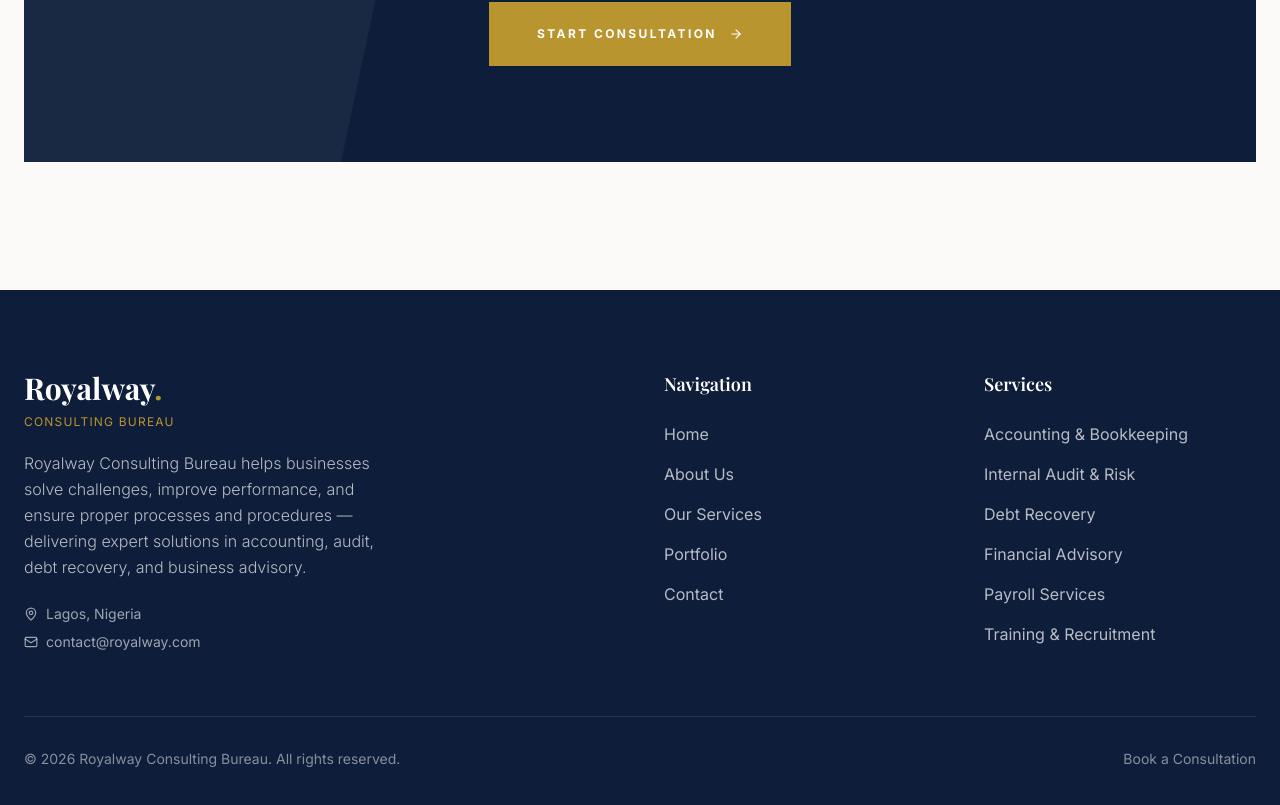
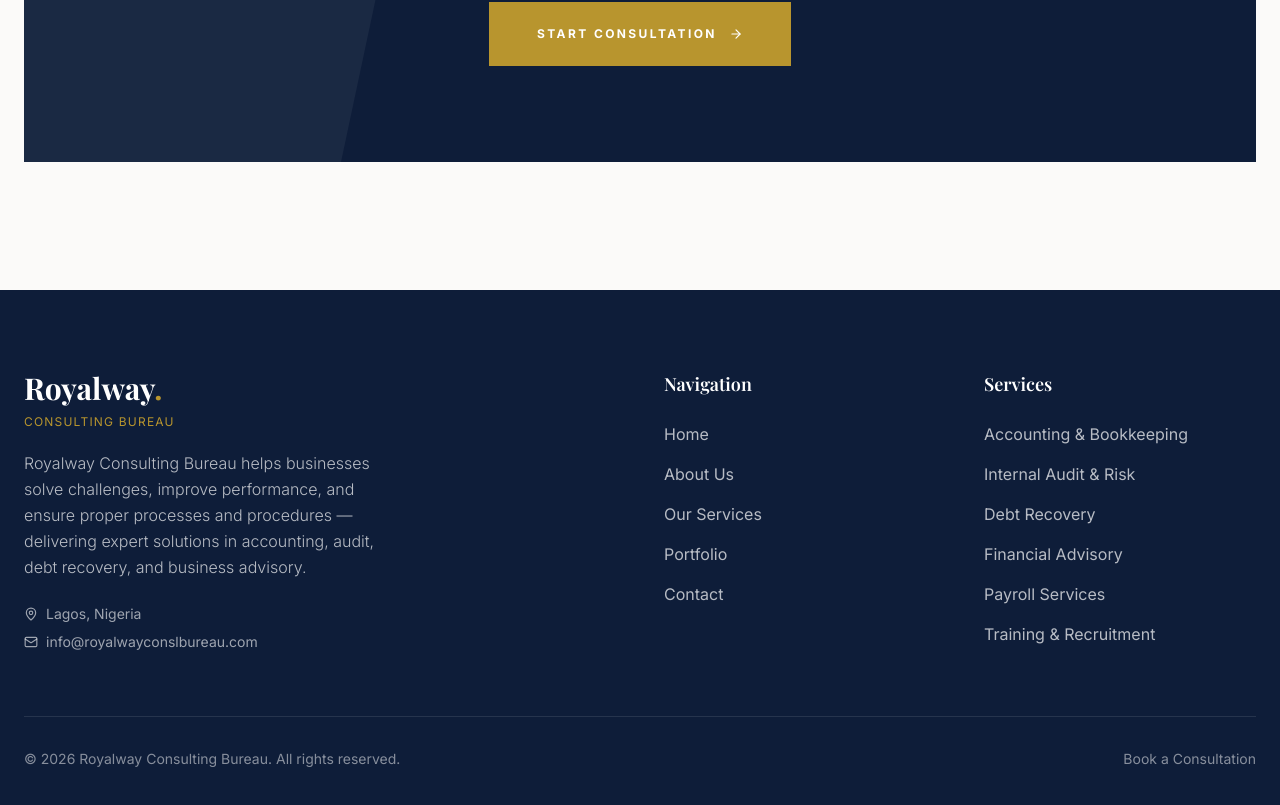
Before and after one commit to BremaBoy/royalwayconslbureau, a React (Vite) app: page / in a window 1280 px wide. Shown: the part 5416-6221 px from the top of the page. Built offline with nearby package versions, Linux system fonts and the light colour scheme; a web font is replaced by a local one.

Commit message:
feat: implement Footer component and Contact page with consultation request form, and update site favicon

```diff
--- a/index.html
+++ b/index.html
@@ -4,7 +4,7 @@
     <meta charset="UTF-8" />
     <meta name="viewport" content="width=device-width, initial-scale=1.0, maximum-scale=1" />
     <title>Royalway Consulting Bureau</title>
-    <link rel="icon" type="image/svg+xml" href="/favicon.svg" />
+    <link rel="icon" type="image/png" href="/favicon.png" />
     <link rel="preconnect" href="https://fonts.googleapis.com">
     <link rel="preconnect" href="https://fonts.gstatic.com" crossorigin>
     <link href="https://fonts.googleapis.com/css2?family=Inter:wght@400;500;600;700&display=swap" rel="stylesheet">
--- a/src/components/layout/Footer.tsx
+++ b/src/components/layout/Footer.tsx
@@ -21,8 +21,8 @@ export function Footer() {
               </div>
               <div className="flex items-center gap-2">
                 <Mail size={14} className="shrink-0" />
-                <a href="mailto:contact@royalway.com" className="hover:text-white transition-colors">
-                  contact@royalway.com
+                <a href="mailto:info@royalwayconslbureau.com" className="hover:text-white transition-colors">
+                  info@royalwayconslbureau.com
                 </a>
               </div>
             </div>
--- a/src/pages/Contact.tsx
+++ b/src/pages/Contact.tsx
@@ -37,8 +37,35 @@ export default function Contact() {
     },
   });
 
-  function onSubmit(_values: z.infer<typeof formSchema>) {
-    setIsSubmitted(true);
+  async function onSubmit(values: z.infer<typeof formSchema>) {
+    try {
+      const response = await fetch("https://api.web3forms.com/submit", {
+        method: "POST",
+        headers: {
+          "Content-Type": "application/json",
+          Accept: "application/json",
+        },
+        body: JSON.stringify({
+          access_key: "6cea3633-abf8-4617-af50-01f5dee708f8",
+          ...values,
+          subject: `New Consultation Inquiry from ${values.name}`,
+          from_name: "Royalway Contact Form",
+        }),
+      });
+
+      const result = await response.json();
+      if (result.success) {
+        setIsSubmitted(true);
+      } else {
+        console.error("Form submission failed:", result);
+        // Even if it fails, we might want to show success to not confuse the user,
+        // but ideally we'd show an error toast. Since toast isn't imported, I'll stick to basic.
+        setIsSubmitted(true);
+      }
+    } catch (error) {
+      console.error("Error submitting form:", error);
+      setIsSubmitted(true);
+    }
   }
 
   const fadeIn = {
@@ -103,11 +130,11 @@ export default function Contact() {
                     <div>
                       <h4 className={styles.contactItemTitle}>Email</h4>
                       <a
-                        href="mailto:contact@royalway.com"
+                        href="mailto:info@royalwayconslbureau.com"
                         className={styles.contactLink}
                         data-testid="link-email"
                       >
-                        contact@royalway.com
+                        info@royalwayconslbureau.com
                       </a>
                     </div>
                   </div>
```
Also changed, not shown: public/favicon.png (added).
